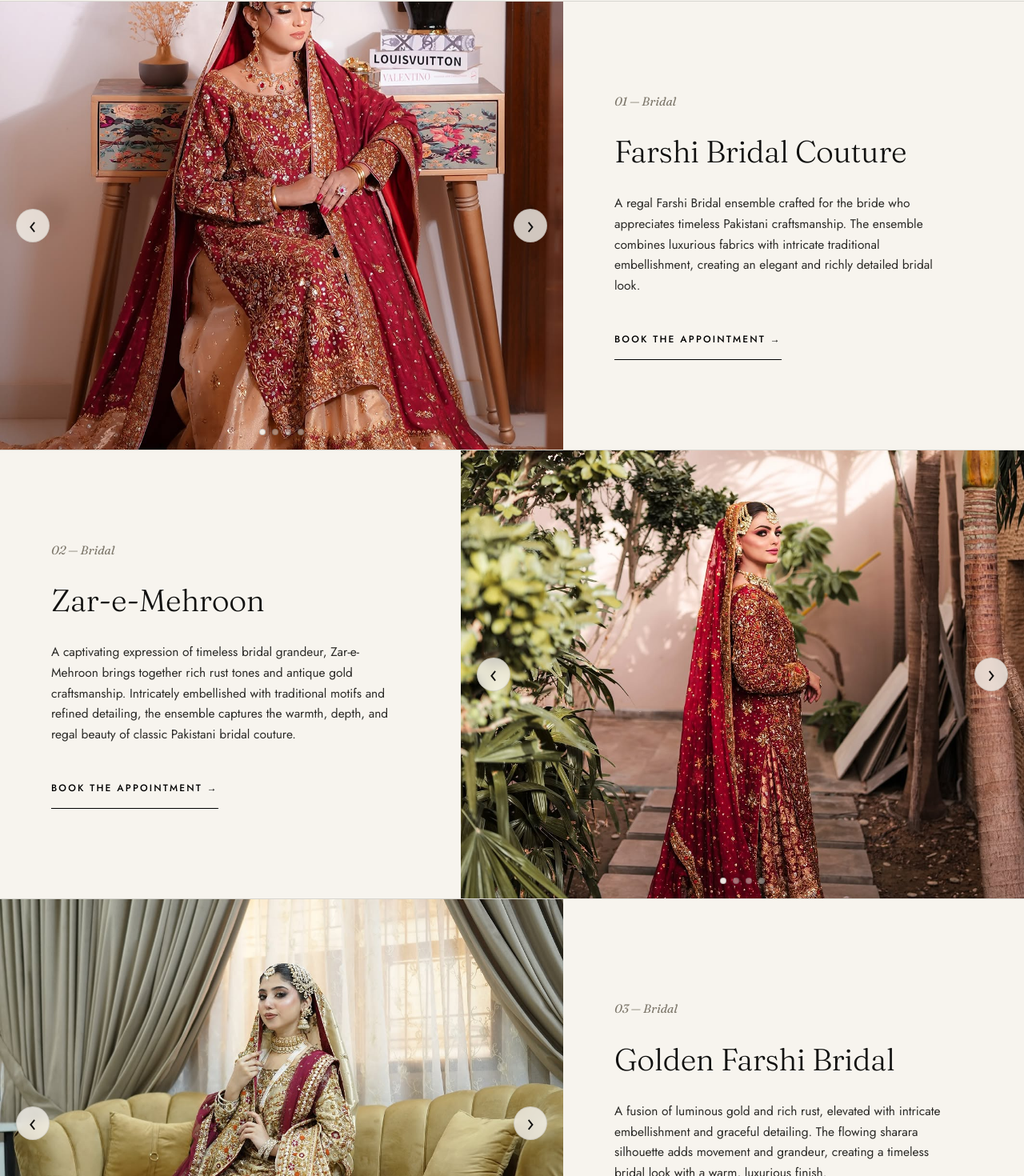
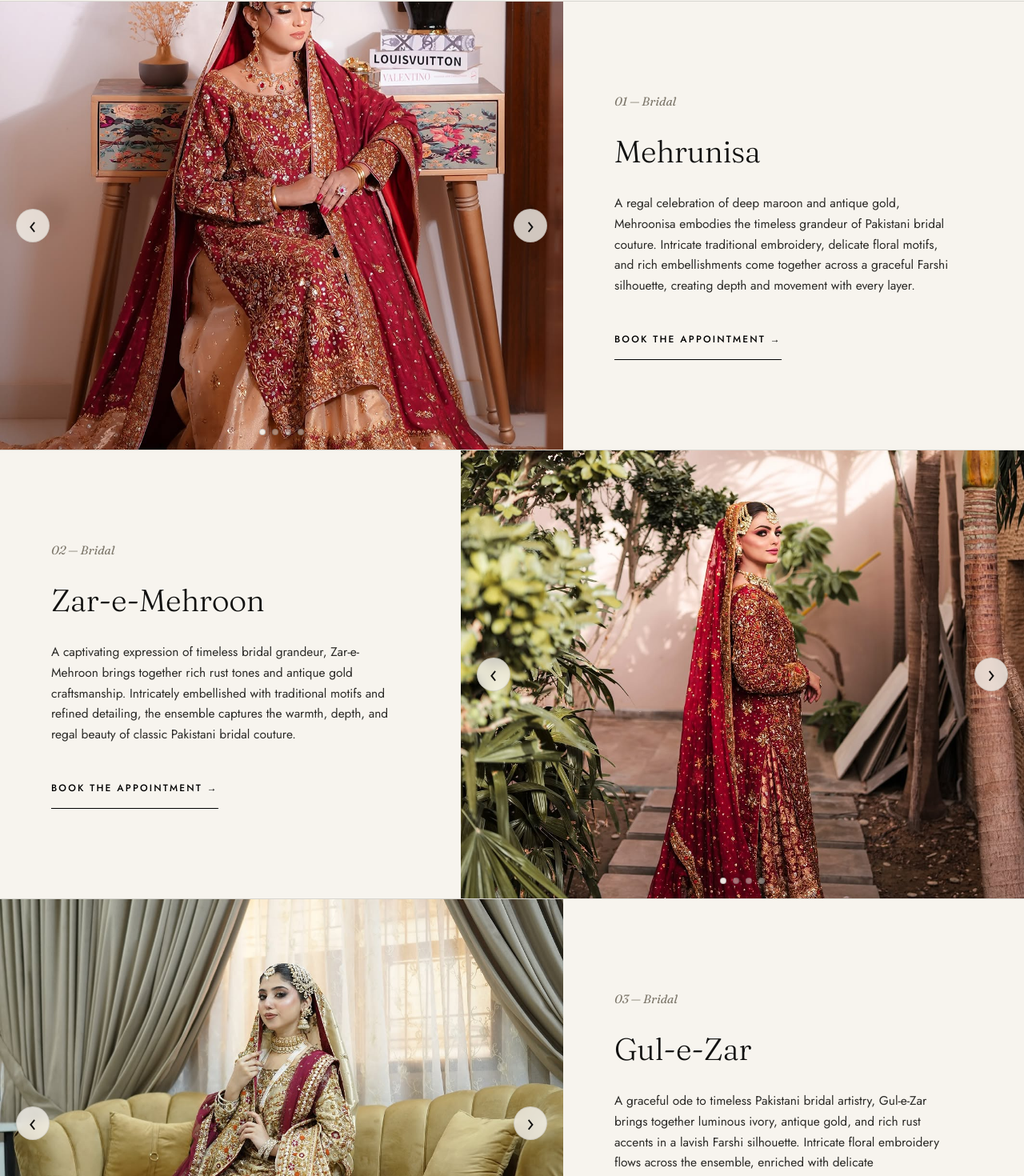
Before and after one commit to muttahar123/sgbridals, a React (Vite) app: page / in a window 1280 px wide. Shown: the part 1257-2727 px from the top of the page at 80% size. Built offline with nearby package versions, Linux system fonts and the light colour scheme.

Commit message:
update description

```diff
--- a/src/data/collections.ts
+++ b/src/data/collections.ts
@@ -27,10 +27,10 @@ export const collections: CollectionItem[] = [
   {
     slug: 'bridal',
     index: '01 — Bridal',
-    title: 'Farshi Bridal Couture',
+    title: 'Mehrunisa',
     headline: 'Bridal silhouettes shaped for the ceremony and the celebration.',
     description:
-      'A regal Farshi Bridal ensemble crafted for the bride who appreciates timeless Pakistani craftsmanship. The ensemble combines luxurious fabrics with intricate traditional embellishment, creating an elegant and richly detailed bridal look.',
+      'A regal celebration of deep maroon and antique gold, Mehroonisa embodies the timeless grandeur of Pakistani bridal couture. Intricate traditional embroidery, delicate floral motifs, and rich embellishments come together across a graceful Farshi silhouette, creating depth and movement with every layer.',
     heroImage:
       '/banner1-1.jpg',
     images: [
@@ -183,10 +183,10 @@ export const collections: CollectionItem[] = [
   {
     slug: 'semi-formal',
     index: '03 — Bridal',
-     title: 'Golden Farshi Bridal',
+     title: 'Gul-e-Zar',
     headline: 'Evening silhouettes that turn every entrance into a statement.',
     description:
-      'A fusion of luminous gold and rich rust, elevated with intricate embellishment and graceful detailing. The flowing sharara silhouette adds movement and grandeur, creating a timeless bridal look with a warm, luxurious finish.',
+      'A graceful ode to timeless Pakistani bridal artistry, Gul-e-Zar brings together luminous ivory, antique gold, and rich rust accents in a lavish Farshi silhouette. Intricate floral embroidery flows across the ensemble, enriched with delicate embellishments and heritage-inspired detailing.',
     heroImage:
       '/bridal3-1.jpg',
     images: [
```
